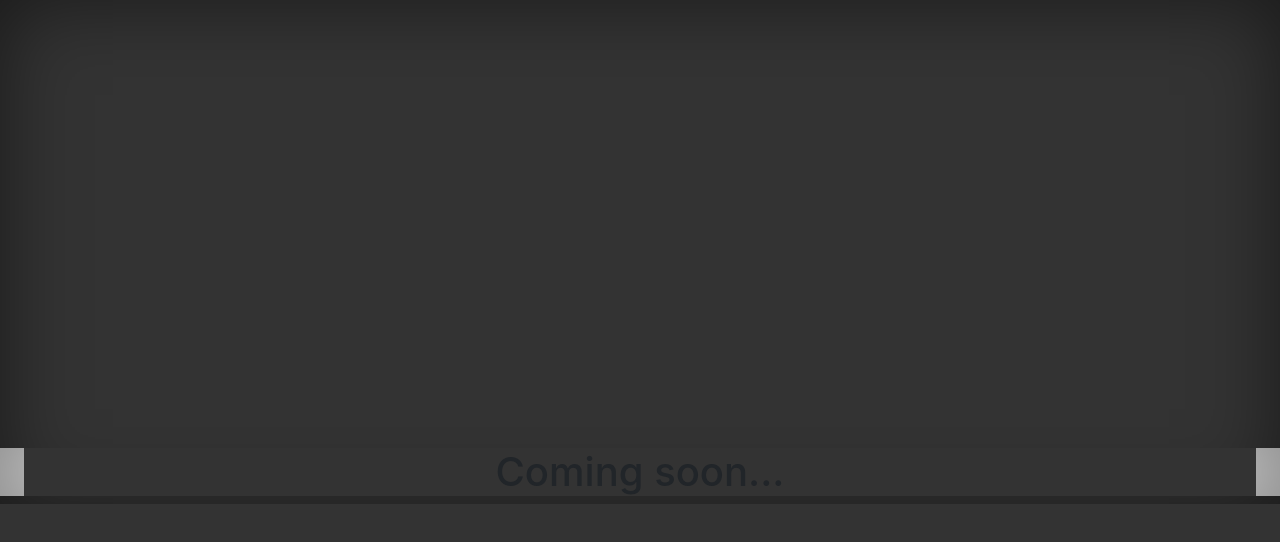
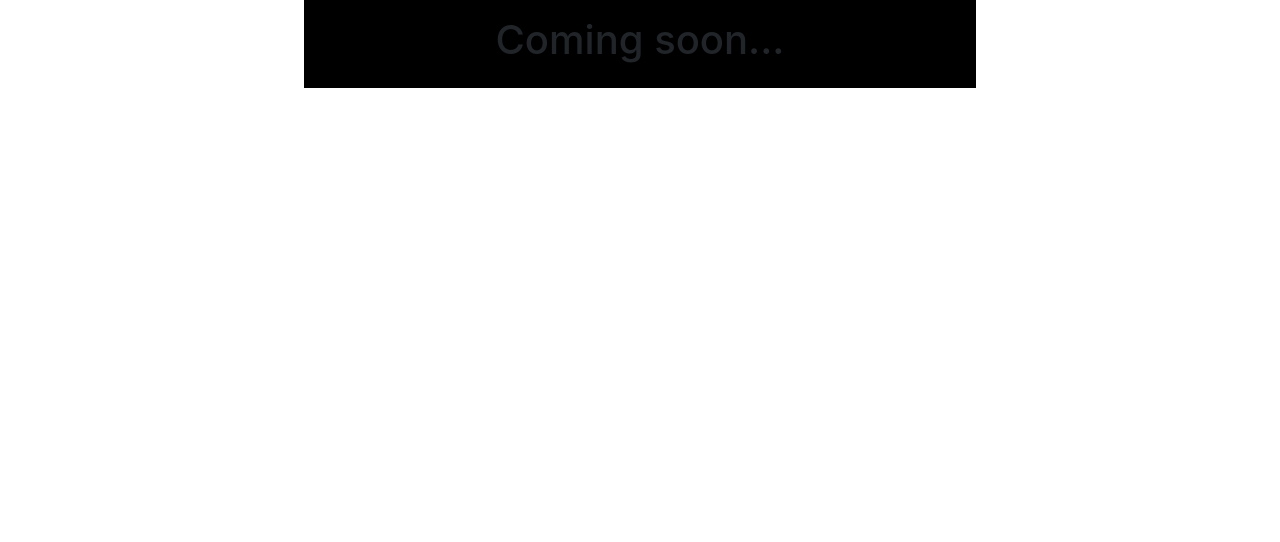
Before and after one commit to corinamcintosh/corinamcintosh.github.io, a Vue app: page / in a window 1280 px wide. Shown: the top 542 px of the page. Built offline with nearby package versions, Linux system fonts and the light colour scheme.

Commit message:
Small style edits.

```diff
--- a/src/App.vue
+++ b/src/App.vue
@@ -1,31 +1,32 @@
 <template>
-  <div id="app">
-    <HelloWorld msg="Coming soon..."/>
+  <div id="app" class="d-flex flex-column">
+    <Home msg="Coming soon..."/>
   </div>
 </template>
 
 <script>
-import HelloWorld from './components/HelloWorld.vue'
+import Home from './components/Home.vue'
 
 export default {
   name: 'App',
   components: {
-    HelloWorld
+    Home
   }
 }
 </script>
 
+
+
 <style>
-html, body {
-  background-color: #333;
-  box-shadow: inset 0 0 5rem rgba(0, 0, 0, .5);
-  color: white;
-}
-h1 {
-  background-color: #333;
+body {
+  text-align: center!important;
 }
 #app {
-  margin-top: 35%;
-  height: 100%;
+  max-width: 42em;
+  margin-left: auto!important;
+  margin-right: auto!important;
+  padding: 1rem!important;
+  height: 100%!important;
+  background-color: black;
 }
 </style>
--- a/src/components/HelloWorld.vue
+++ b/src/components/Home.vue
@@ -6,7 +6,7 @@
 
 <script>
 export default {
-  name: 'HelloWorld',
+  name: 'Home',
   props: {
     msg: String
   }
@@ -14,7 +14,4 @@ export default {
 </script>
 
 <style>
-.hello {
-  padding: 0px 1.5rem;
-}
 </style>
```
Also changed, not shown: index.html (deleted, +0 -44 lines).
